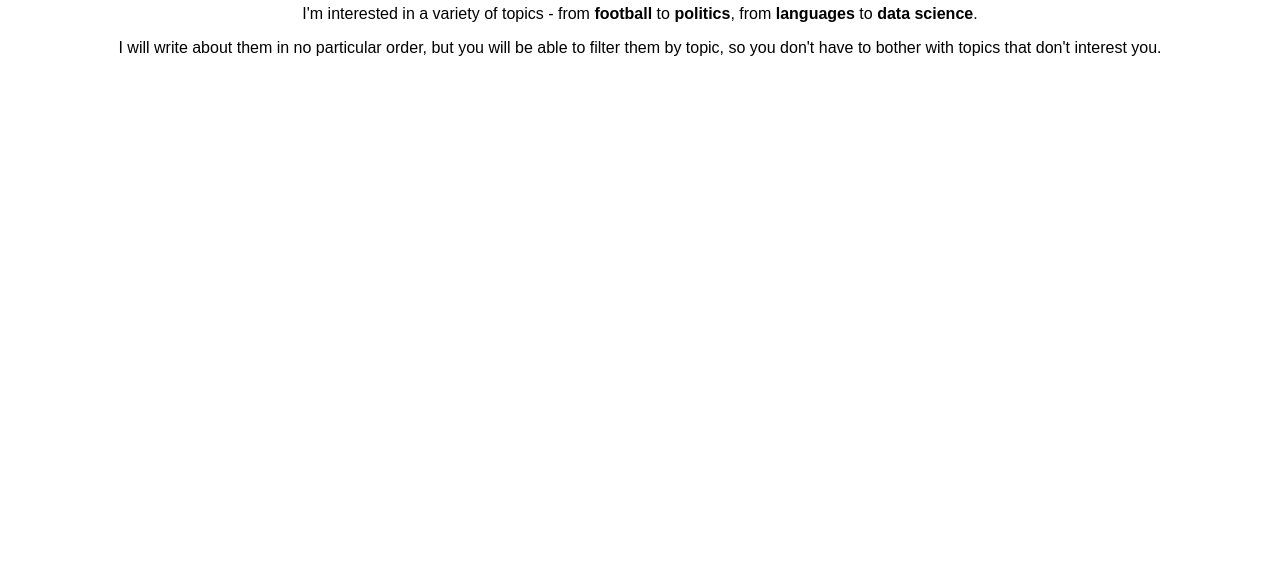
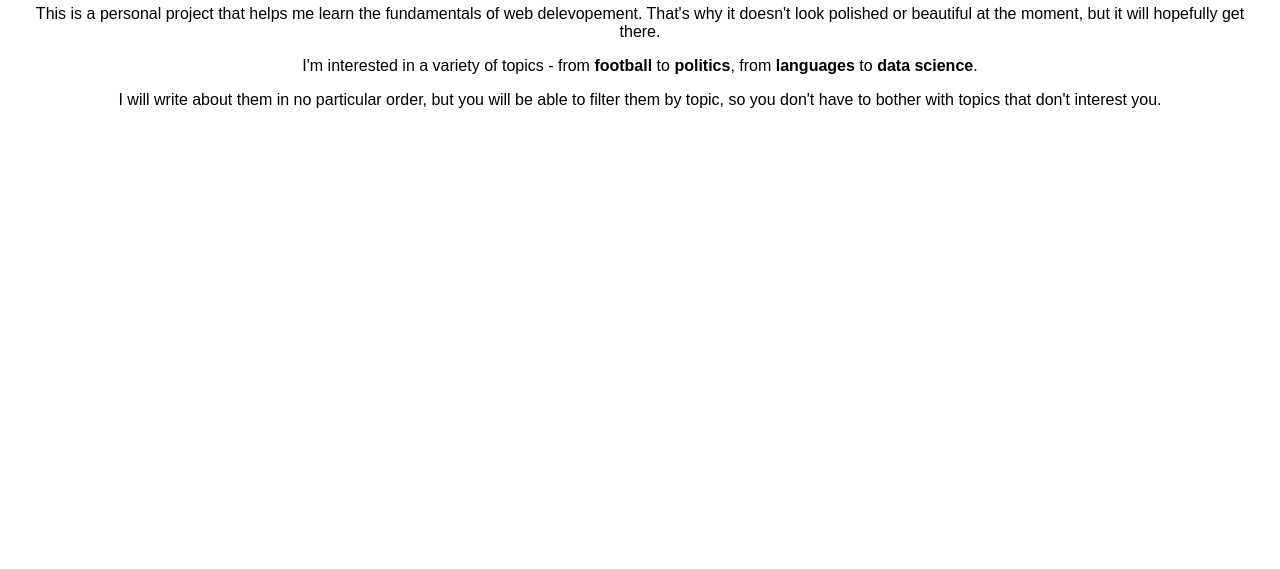
Before and after one commit to Till1983/project-se19-ss24, a plain HTML site: page templates/about.html in a window 1280 px wide. Shown: the part 231-800 px from the top of the page. Drawn offline with Linux system fonts and the light colour scheme.

Commit message:
added line to the content section

```diff
--- a/templates/about.html
+++ b/templates/about.html
@@ -24,6 +24,7 @@
 
     <div class="content">
         <h1>About this blog</h1>
+        <p>This is a personal project that helps me learn the fundamentals of web delevopement. That's why it doesn't look polished or beautiful at the moment, but it will hopefully get there.</p>
         <p>I'm interested in a variety of topics - from <strong>football</strong> to <strong>politics</strong>, from <strong>languages</strong> to <strong>data science</strong>.</p>
         <p>I will write about them in no particular order, but you will be able to filter them by topic, so you don't have to bother with topics that don't interest you.</p>
     </div>
```
